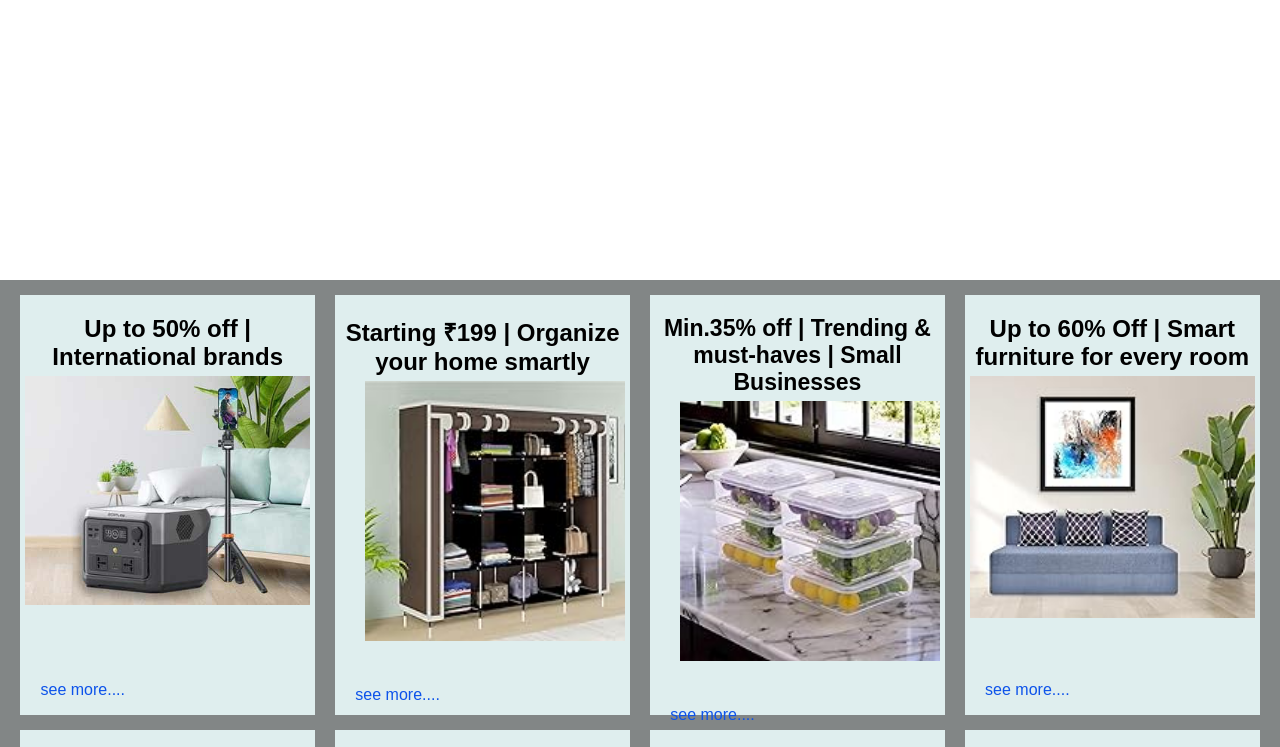
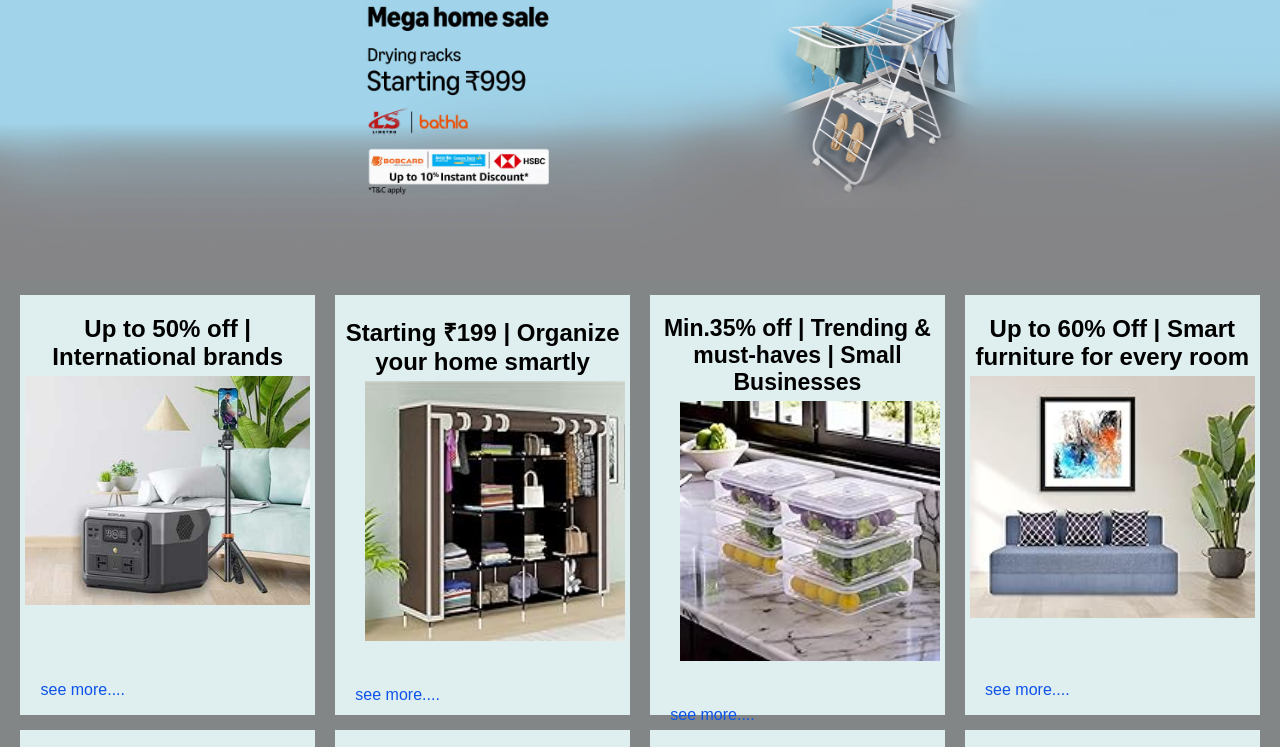
Before and after one commit to pavanpatokar/amazon-clone-html-css, a plain HTML site: page index.html in a window 1280 px wide. Shown: the part 105-852 px from the top of the page. Drawn offline with Linux system fonts and the light colour scheme.

Commit message:
changed image path

```diff
--- a/style.css
+++ b/style.css
@@ -143,7 +143,7 @@ span {
 .image {
     height:500px;
     max-width: 100%;
-    background-image: url(/images/main-img.jpg);
+    background-image: url(/main-img.jpg);
     background-size: cover;
 }
 
```
